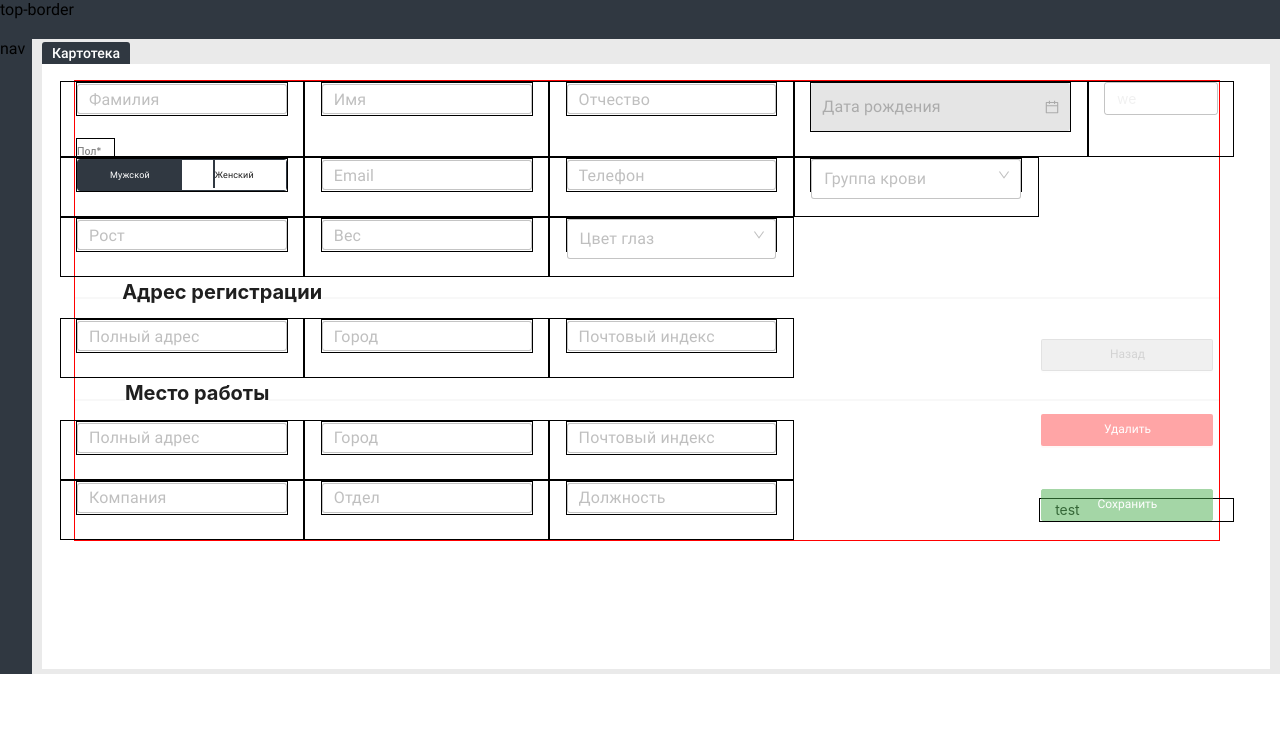
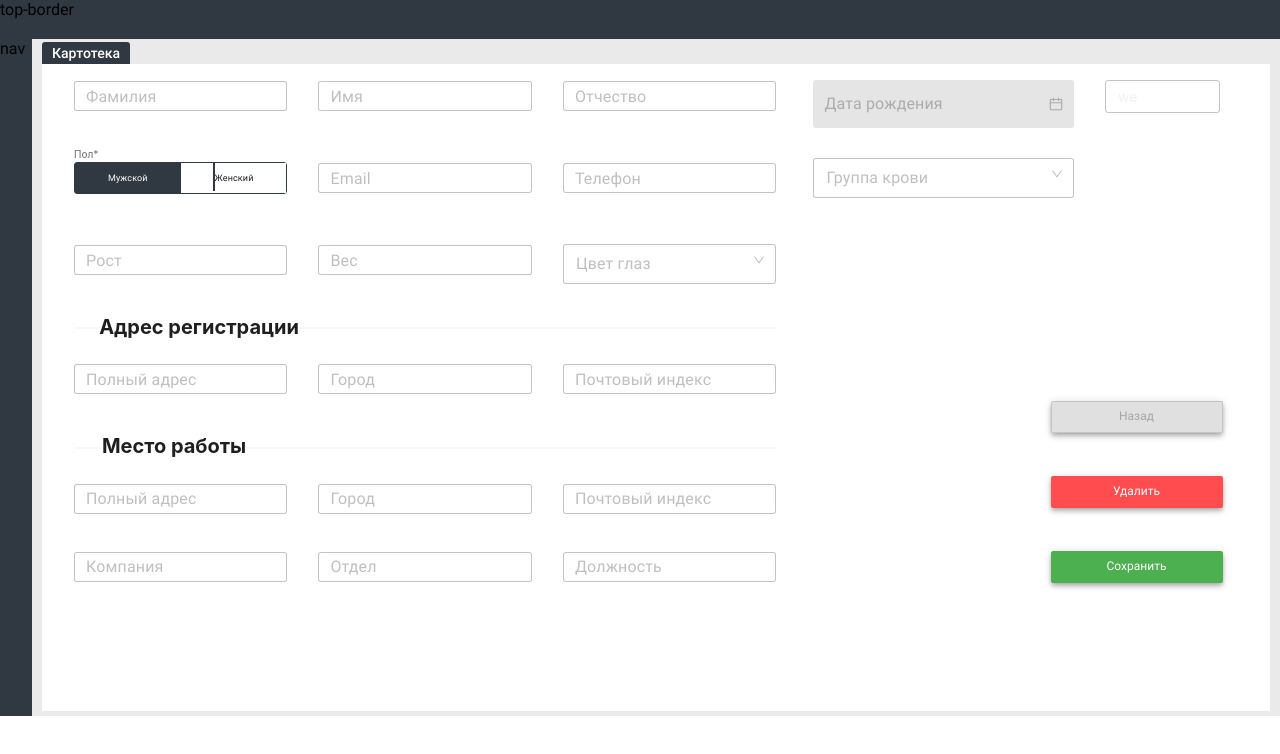
Before and after one commit to TimPulin/vista, a React (Create React App) app: page /patient-card/1 in a window 1280 px wide. Shown: the top 754 px of the page. Built offline with nearby package versions, Linux system fonts and the light colour scheme.

Commit message:
fixt patient card

```diff
--- a/src/components/patient-card/PatientCardForm.tsx
+++ b/src/components/patient-card/PatientCardForm.tsx
@@ -58,26 +58,139 @@ export default function PatientCardForm() {
   return (
     <div className="wrap-form wrap-form--patient-card">
       <Form layout="horizontal" colon={false} className="ant-form--custom">
-        <Row gutter={[31, 35]}>
-          <Col span={5}>
+        <Row gutter={[37, 0]}>
+          <Col span={15}>
+            <Row gutter={[31, 50]} className="mb--36">
+              <Col span={8}>
                 <Form.Item>
                   <Input placeholder="Фамилия" />
                 </Form.Item>
               </Col>
 
-          <Col span={5}>
+              <Col span={8}>
                 <Form.Item>
                   <Input placeholder="Имя" />
                 </Form.Item>
               </Col>
 
-          <Col span={5}>
+              <Col span={8}>
                 <Form.Item>
                   <Input placeholder="Отчество" />
                 </Form.Item>
               </Col>
 
-          <Col span={6}>
+              <Col span={8}>
+                <Form.Item label="Пол*" className="form-item-custom">
+                  <Radio.Group
+                    options={optionsSex}
+                    onChange={onChangePatientSex}
+                    value={patientSex}
+                    optionType="button"
+                    buttonStyle="solid"
+
+                  />
+                </Form.Item>
+              </Col>
+
+              <Col span={8}>
+                <Form.Item>
+                  <Input placeholder="Email" />
+                </Form.Item>
+              </Col>
+
+              <Col span={8}>
+                <Form.Item>
+                  <Input placeholder="Телефон" />
+                </Form.Item>
+              </Col>
+
+              <Col span={8} className="ant-col--centered">
+                <Form.Item className="ant-form-item--grow">
+                  <Input placeholder="Рост" />
+                </Form.Item>
+              </Col>
+              <Col span={8} className="ant-col--centered">
+                <Form.Item className="ant-form-item--grow">
+                  <Input placeholder="Вес" />
+                </Form.Item>
+              </Col>
+              <Col span={8}>
+                <Form.Item>
+                  <Select
+                    placeholder="Цвет глаз"
+                    onChange={handleChangeEyesColor}
+                    options={optionsEyesColor}
+
+                  />
+                </Form.Item>
+              </Col>
+            </Row>
+
+            <Divider orientation="left">Адрес регистрации</Divider>
+            <Row gutter={[31, 0]} className="mb--36">
+              <Col span={8}>
+                <Form.Item>
+                  <Input placeholder="Полный адрес" />
+                </Form.Item>
+              </Col>
+
+              <Col span={8}>
+                <Form.Item>
+                  <Input placeholder="Город" />
+                </Form.Item>
+              </Col>
+
+              <Col span={8}>
+                <Form.Item>
+                  <Input placeholder="Почтовый индекс" />
+                </Form.Item>
+              </Col>
+
+            </Row>
+            <Divider orientation="left">Место работы</Divider>
+            <Row gutter={[31, 36]} className="ant-row--vertical-centred">
+              <Col span={8}>
+                <Form.Item>
+                  <Input placeholder="Полный адрес" />
+                </Form.Item>
+              </Col>
+
+              <Col span={8}>
+                <Form.Item>
+                  <Input placeholder="Город" />
+                </Form.Item>
+              </Col>
+
+              <Col span={8}>
+                <Form.Item>
+                  <Input placeholder="Почтовый индекс" />
+                </Form.Item>
+              </Col>
+
+              <Col span={8}>
+                <Form.Item>
+                  <Input placeholder="Компания" />
+                </Form.Item>
+              </Col>
+
+              <Col span={8}>
+                <Form.Item>
+                  <Input placeholder="Отдел" />
+                </Form.Item>
+              </Col>
+
+              <Col span={8}>
+                <Form.Item>
+                  <Input placeholder="Должность" />
+                </Form.Item>
+              </Col>
+            </Row>
+          </Col>
+
+          {/* вторая колонка */}
+          <Col span={9}>
+            <Row gutter={[31, 30]}>
+              <Col span={16}>
                 <Form.Item className={
                   isPickerFocused
                     ? 'ant-picker--active ant-picker--grand'
@@ -100,143 +213,39 @@ export default function PatientCardForm() {
                   </span>
                 </Form.Item>
               </Col>
-
-          <Col span={3}>
+              <Col span={8}>
                 <div className="client-age">we</div>
               </Col>
-        </Row>
 
-        <Row gutter={[31, 35]} className="ant-row--vertical-centred">
-          <Col span={5}>
-            <Form.Item label="Пол*" className="form-item-custom">
-              <Radio.Group
-                options={optionsSex}
-                onChange={onChangePatientSex}
-                value={patientSex}
-                optionType="button"
-                buttonStyle="solid"
-
-              />
-            </Form.Item>
-          </Col>
-          <Col span={5}>
-            <Form.Item>
-              <Input placeholder="Email" />
-            </Form.Item>
-          </Col>
-          <Col span={5}>
-            <Form.Item>
-              <Input placeholder="Телефон" />
-            </Form.Item>
-          </Col>
-          <Col span={5}>
+              <Col span={16}>
                 <Form.Item>
                   <Select
                     placeholder="Группа крови"
                     onChange={handleChangeBloodType}
                     options={optionsBloodType}
-
                   />
                 </Form.Item>
               </Col>
             </Row>
 
-        <Row gutter={[31, 35]} className="ant-row--vertical-centred">
-          <Col span={5}>
-            <Form.Item>
-              <Input placeholder="Рост" />
-            </Form.Item>
-          </Col>
-          <Col span={5}>
-            <Form.Item>
-              <Input placeholder="Вес" />
-            </Form.Item>
-          </Col>
-          <Col span={5}>
+            <Row gutter={[31, 0]} className="ant-row--vertical-centred">
+              {/* <Col span={16}>
                 <Form.Item>
                   <Select
-                placeholder="Цвет глаз"
-                onChange={handleChangeEyesColor}
-                options={optionsEyesColor}
-
+                    placeholder="Группа крови"
+                    onChange={handleChangeBloodType}
+                    options={optionsBloodType}
                   />
                 </Form.Item>
-          </Col>
+              </Col> */}
             </Row>
 
-        <Divider orientation="left">Адрес регистрации</Divider>
-
-        <Row gutter={[31, 35]} className="ant-row--vertical-centred">
-          <Col span={5}>
-            <Form.Item>
-              <Input placeholder="Полный адрес" />
-            </Form.Item>
-          </Col>
-
-          <Col span={5}>
-            <Form.Item>
-              <Input placeholder="Город" />
-            </Form.Item>
-          </Col>
-
-          <Col span={5}>
-            <Form.Item>
-              <Input placeholder="Почтовый индекс" />
-            </Form.Item>
-          </Col>
-
-        </Row>
-
-        <Divider orientation="left">Место работы</Divider>
-
-        <Row gutter={[31, 35]} className="ant-row--vertical-centred">
-          <Col span={5}>
-            <Form.Item>
-              <Input placeholder="Полный адрес" />
-            </Form.Item>
-          </Col>
-
-          <Col span={5}>
-            <Form.Item>
-              <Input placeholder="Город" />
-            </Form.Item>
-          </Col>
-
-          <Col span={5}>
-            <Form.Item>
-              <Input placeholder="Почтовый индекс" />
-            </Form.Item>
-          </Col>
-        </Row>
-
-        <Row gutter={[31, 35]} className="ant-row--vertical-centred">
-          <Col span={5}>
-            <Form.Item>
-              <Input placeholder="Компания" />
-            </Form.Item>
-          </Col>
-
-          <Col span={5}>
-            <Form.Item>
-              <Input placeholder="Отдел" />
-            </Form.Item>
-          </Col>
-
-          <Col span={5}>
-            <Form.Item>
-              <Input placeholder="Должность" />
-            </Form.Item>
-          </Col>
-
-          <Col span={4} offset={5}>
             <div className="button-wrap">
               <Button className="ant-btn-natural">Назад</Button>
               <Button type="primary" danger>Удалить</Button>
               <Button className="ant-btn-secondary">Сохранить</Button>
             </div>
-            test
           </Col>
-
         </Row>
       </Form>
     </div>
--- a/src/styles/components/_button.scss
+++ b/src/styles/components/_button.scss
@@ -4,6 +4,7 @@
     border-radius: 2px;
     font-family: Roboto;
     font-size: 12px;
+    box-shadow: 0px 1px 10px 0px rgba(0, 0, 0, 0.12), 0px 4px 5px 0px rgba(0, 0, 0, 0.14), 0px 2px 4px -1px rgba(0, 0, 0, 0.20);
   }
 
   .ant-btn-secondary {
--- a/src/styles/components/_form.scss
+++ b/src/styles/components/_form.scss
@@ -32,7 +32,6 @@
 }
 
 .ant-form--custom {
-  border: 1px solid red;
   position: relative;
 
   .ant-form-item-label>label {
--- a/src/styles/components/_patient-card.scss
+++ b/src/styles/components/_patient-card.scss
@@ -1,26 +1,32 @@
 .wrap-form--patient-card {
   padding: 16px 50px 128px 32px;
 
+  .ant-form-item {
+    margin-bottom: 0;
+  }
+
+  .ant-form-item--grow {
+    flex-grow: 2;
+  }
+
+  .ant-divider-horizontal {
+    margin-bottom: 20px;
+  }
+
   .button-wrap {
     position: absolute;
-    right: 20px;
+    right: 16px;
     bottom: 0;
     display: flex;
     flex-direction: column;
     row-gap: 43px;
     width: 172px;
-    opacity: 0.5;
-  }
-
-  .ant-col {
-    border: 1px solid black;
   }
 }
 
 .client-age {
   display: inline-block;
   padding: 5px 12px;
-  // width: 117px;
   width: 100%;
   height: 33px;
   border: 1px solid var(--color-element-border);
--- a/src/styles/utils/_common.scss
+++ b/src/styles/utils/_common.scss
@@ -39,7 +39,6 @@ body {
 
 .ant-divider .ant-divider-inner-text {
   display: inline-block;
-  margin-bottom: 10px;
   padding: 0;
   font-size: 20px;
   font-weight: 700;
@@ -52,3 +51,11 @@ body {
 .ant-divider-horizontal.ant-divider-with-text-left::after {
   content: none;
 }
+
+.mb--36 {
+  margin-bottom: 36px;
+}
+
+.mb--40 {
+  margin-bottom: 40px;
+}
--- a/src/styles/utils/_grid.scss
+++ b/src/styles/utils/_grid.scss
@@ -7,6 +7,11 @@
     "navigation content";
 }
 
+.ant-col--centered {
+  display: flex;
+  align-items: center;
+}
+
 .ant-row--vertical-centred {
   align-items: center;
 }
```
Lines whose indentation alone changed are shown as unchanged.
